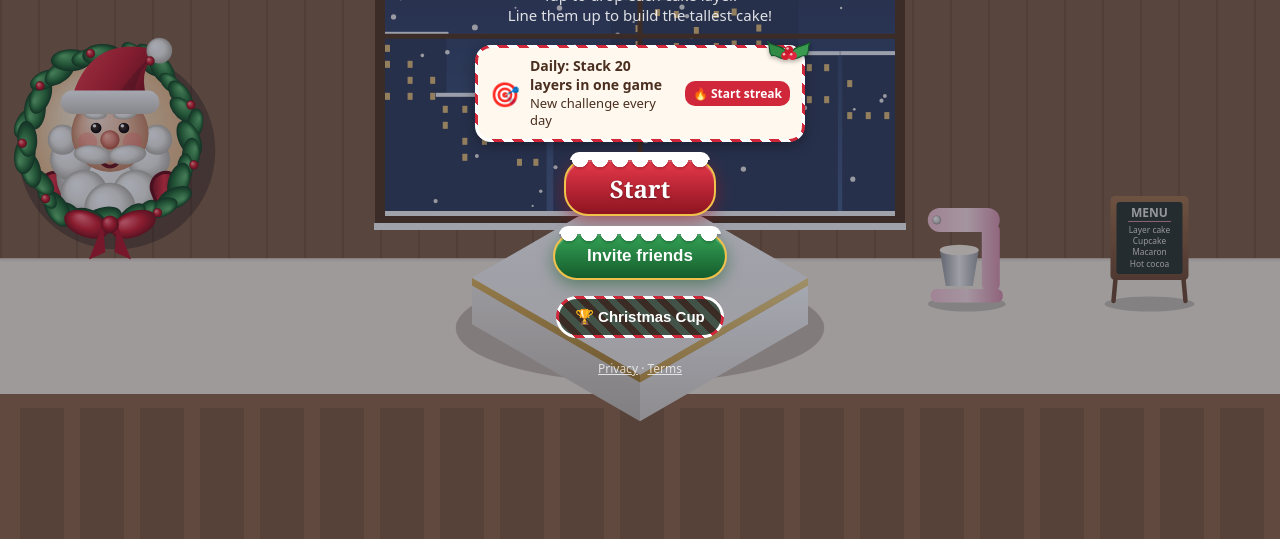
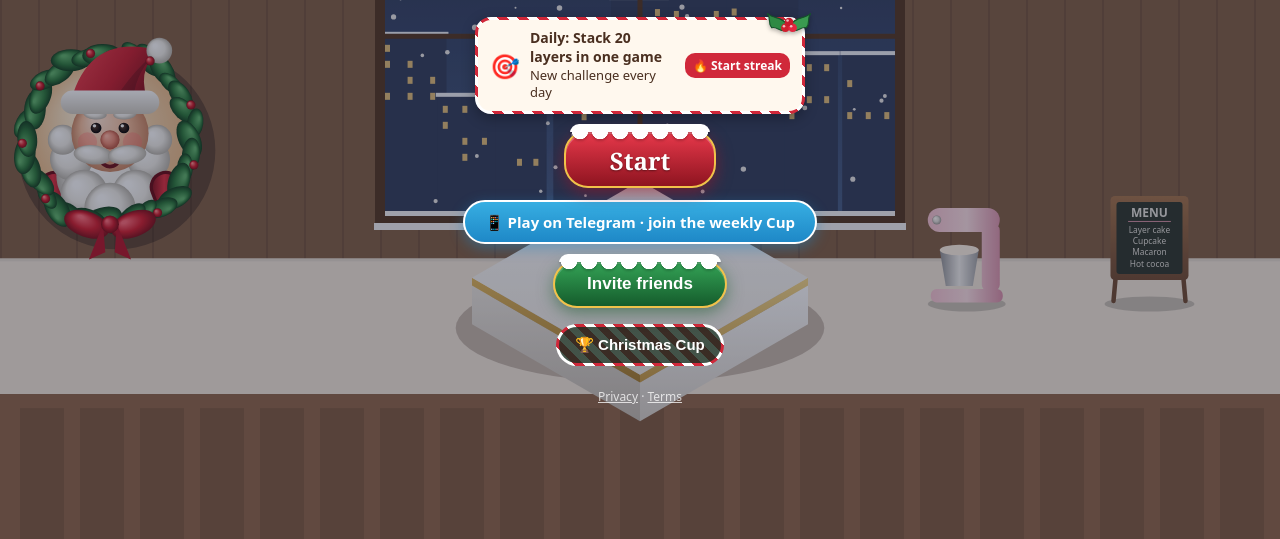
Before and after one commit to Tranhien16/cake-stack, a plain HTML site: page index.html in a window 1280 px wide. Shown: the part 261-800 px from the top of the page. Drawn offline with Linux system fonts and the light colour scheme; animation ran at ten frames a second; a web font is replaced by a local one.

Commit message:
Add files via upload

```diff
--- a/index.html
+++ b/index.html
@@ -183,6 +183,8 @@ if (TG_ANALYTICS.token) {
   #cupInfo b.cd { color: var(--xred); }
   #cupInfo small { display: block; opacity: .75; font-size: 11.5px; }
   #overlay .row2 .secondary { padding: 9px 16px; }
+  #overlay #tgCta { background: linear-gradient(180deg, #37aee2, #1e88c7); color: #fff; border: 2px solid #fff; border-radius: 999px;
+    padding: 10px 20px; font: 700 15px system-ui, sans-serif; box-shadow: 0 4px 14px rgba(30,136,199,.45); cursor: pointer; margin-top: 2px; }
   /* Cửa hàng */
   #shop { position: fixed; inset: 0; z-index: 11; display: none; align-items: center; justify-content: center; background: rgba(15,18,38,.55); }
   #shop .panel { width: min(94vw, 410px); max-height: min(86vh, 700px); display: flex; flex-direction: column; color: #4a2f20;
@@ -289,6 +291,7 @@ if (TG_ANALYTICS.token) {
     <div id="bestLine"></div>
     <div id="dailyCard" class="holly" style="display:none"><div class="ic">🎯</div><div class="tx"></div><div class="chip"></div></div>
     <button id="startBtn" class="snowcap" data-i18n="start">Start</button>
+    <button id="tgCta" style="display:none" data-i18n="webCta">📱 Play on Telegram</button>
     <button id="shareBtn" class="snowcap">Invite friends</button>
     <div class="row2"><button id="openBoard" class="secondary" data-i18n="cupBtn">Leaderboard</button><button id="shopBtn" class="secondary" style="display:none" data-i18n="shopBtn">⭐ Shop</button><button id="storyBtn" class="secondary" style="display:none" data-i18n="story">📸 Story</button></div>
     <div id="inviteLine"></div>
@@ -351,6 +354,7 @@ const I18N = {
     notifyOn: "🔔 You'll get Christmas Cup results every Monday!",
     shopBtn: '⭐ Shop', shopTitle: 'Santa\'s Shop', secRevives: 'Santa revives', secSkins: 'Cake styles', revivesN: '{n} revives', tagPopular: 'Popular', tagBest: 'Best value', tagGift: 'Christmas special', it_santa_box: 'Santa\'s Gift Box', boxDesc: 'Golden cake + Gingerbread cake + {n} revives', skin_classic: 'Classic', skin_choco: 'Chocolate', skin_straw: 'Strawberry', skin_ginger: 'Gingerbread', skin_gold: 'Golden', use: 'Use', inUse: '✓ In use', revBuy: '⭐ Get {n} revives · {s} Stars', shopTerms: 'Paid with Telegram Stars. By buying, you agree to the <a>Terms</a>.<br>Need help? Send /paysupport to the bot.', shopWait: '⭐ Payment received! Delivering…', shopThanks: '🎉 Thank you! Added to your game.', shopFail: 'Couldn\'t open the payment. Please try again.',
     revSubBuy: "Get more revives and keep stacking.",
+    webCta: "📱 Play on Telegram · join the weekly Cup",
   },
   ru: {
     sub: 'Нажимай, чтобы опустить ярус торта.<br>Ставь ровно и построй самый высокий торт!',
@@ -394,6 +398,7 @@ const I18N = {
     notifyOn: "🔔 Итоги кубка будут приходить каждый понедельник!",
     shopBtn: '⭐ Магазин', shopTitle: 'Лавка Санты', secRevives: 'Спасения от Санты', secSkins: 'Виды тортов', revivesN: 'Спасений: {n}', tagPopular: 'Популярно', tagBest: 'Выгодно', tagGift: 'Рождественский набор', it_santa_box: 'Подарок Санты', boxDesc: 'Золотой торт + Имбирный торт + спасений: {n}', skin_classic: 'Классика', skin_choco: 'Шоколадный', skin_straw: 'Клубничный', skin_ginger: 'Имбирный', skin_gold: 'Золотой', use: 'Выбрать', inUse: '✓ Выбран', revBuy: '⭐ Спасений: {n} · {s} Stars', shopTerms: 'Оплата через Telegram Stars. Покупая, ты принимаешь <a>Условия</a>.<br>Нужна помощь? Отправь боту /paysupport.', shopWait: '⭐ Оплата получена! Доставляем…', shopThanks: '🎉 Спасибо! Уже в игре.', shopFail: 'Не удалось открыть оплату. Попробуй ещё раз.',
     revSubBuy: "Получи ещё спасений и строй дальше.",
+    webCta: "📱 Играть в Telegram · кубок недели",
   },
   es: {
     sub: 'Toca para soltar cada capa del pastel.<br>¡Alinéalas y construye el pastel más alto!',
@@ -437,6 +442,7 @@ const I18N = {
     notifyOn: "🔔 ¡Recibirás los resultados de la copa cada lunes!",
     shopBtn: '⭐ Tienda', shopTitle: 'Tienda de Santa', secRevives: 'Rescates de Santa', secSkins: 'Estilos de pastel', revivesN: '{n} rescates', tagPopular: 'Popular', tagBest: 'Mejor precio', tagGift: 'Especial de Navidad', it_santa_box: 'Caja de regalo de Santa', boxDesc: 'Pastel dorado + Pastel de jengibre + {n} rescates', skin_classic: 'Clásico', skin_choco: 'Chocolate', skin_straw: 'Fresa', skin_ginger: 'Jengibre', skin_gold: 'Dorado', use: 'Usar', inUse: '✓ En uso', revBuy: '⭐ {n} rescates · {s} Stars', shopTerms: 'Pago con Telegram Stars. Al comprar, aceptas los <a>Términos</a>.<br>¿Ayuda? Envía /paysupport al bot.', shopWait: '⭐ ¡Pago recibido! Entregando…', shopThanks: '🎉 ¡Gracias! Ya está en tu juego.', shopFail: 'No se pudo abrir el pago. Inténtalo de nuevo.',
     revSubBuy: "Consigue más rescates y sigue apilando.",
+    webCta: "📱 Juega en Telegram · copa semanal",
   },
   pt: {
     sub: 'Toque para soltar cada camada do bolo.<br>Alinhe-as e monte o bolo mais alto!',
@@ -480,6 +486,7 @@ const I18N = {
     notifyOn: "🔔 Você vai receber os resultados da copa toda segunda!",
     shopBtn: '⭐ Loja', shopTitle: 'Loja do Papai Noel', secRevives: 'Resgates do Papai Noel', secSkins: 'Estilos de bolo', revivesN: '{n} resgates', tagPopular: 'Popular', tagBest: 'Melhor preço', tagGift: 'Especial de Natal', it_santa_box: 'Caixa de presente do Papai Noel', boxDesc: 'Bolo dourado + Bolo de gengibre + {n} resgates', skin_classic: 'Clássico', skin_choco: 'Chocolate', skin_straw: 'Morango', skin_ginger: 'Gengibre', skin_gold: 'Dourado', use: 'Usar', inUse: '✓ Em uso', revBuy: '⭐ {n} resgates · {s} Stars', shopTerms: 'Pagamento com Telegram Stars. Ao comprar, você aceita os <a>Termos</a>.<br>Precisa de ajuda? Envie /paysupport ao bot.', shopWait: '⭐ Pagamento recebido! Entregando…', shopThanks: '🎉 Obrigado! Já está no seu jogo.', shopFail: 'Não foi possível abrir o pagamento. Tente de novo.',
     revSubBuy: "Ganhe mais resgates e continue empilhando.",
+    webCta: "📱 Jogue no Telegram · copa semanal",
   },
   id: {
     sub: 'Ketuk untuk menjatuhkan tiap lapisan kue.<br>Susun lurus dan bangun kue tertinggi!',
@@ -523,6 +530,7 @@ const I18N = {
     notifyOn: "🔔 Kamu akan dapat hasil Piala setiap Senin!",
     shopBtn: '⭐ Toko', shopTitle: 'Toko Santa', secRevives: 'Nyawa dari Santa', secSkins: 'Gaya kue', revivesN: '{n} nyawa', tagPopular: 'Populer', tagBest: 'Paling hemat', tagGift: 'Spesial Natal', it_santa_box: 'Kotak Hadiah Santa', boxDesc: 'Kue emas + Kue jahe + {n} nyawa', skin_classic: 'Klasik', skin_choco: 'Cokelat', skin_straw: 'Stroberi', skin_ginger: 'Jahe', skin_gold: 'Emas', use: 'Pakai', inUse: '✓ Dipakai', revBuy: '⭐ {n} nyawa · {s} Stars', shopTerms: 'Dibayar dengan Telegram Stars. Dengan membeli, kamu setuju dengan <a>Ketentuan</a>.<br>Butuh bantuan? Kirim /paysupport ke bot.', shopWait: '⭐ Pembayaran diterima! Sedang dikirim…', shopThanks: '🎉 Terima kasih! Sudah masuk ke game.', shopFail: 'Gagal membuka pembayaran. Coba lagi.',
     revSubBuy: "Dapatkan nyawa lagi dan lanjutkan menyusun.",
+    webCta: "📱 Main di Telegram · Piala mingguan",
   },
 };
 const LANG = (() => {
@@ -2190,6 +2198,13 @@ document.getElementById('boardBtn').addEventListener('pointerdown', e => e.stopP
 document.getElementById('boardBtn').addEventListener('click', e => { e.stopPropagation(); if (!running) Board.open(); });
 document.getElementById('openBoard').addEventListener('click', e => { e.stopPropagation(); Board.open(); });
 document.getElementById('boardClose').addEventListener('click', () => Board.close());
+// Ngoài Telegram (itch.io, trình duyệt): nút mời sang Telegram để vào bảng xếp hạng và giải Cup
+if (!inTelegram) {
+  const src = /itch\.(io|zone)|hwcdn\.net/.test(location.hostname + ' ' + document.referrer) ? 'itch' : 'web';
+  const cta = document.getElementById('tgCta');
+  cta.style.display = '';
+  cta.addEventListener('click', e => { e.stopPropagation(); window.open(`${CONFIG.BOT_LINK}?startapp=${src}`, '_blank'); });
+}
 document.getElementById('shopBtn').addEventListener('click', e => { e.stopPropagation(); Shop.open(); });
 document.getElementById('shopClose').addEventListener('click', () => Shop.close());
 document.getElementById('shop').addEventListener('click', e => { if (e.target.id === 'shop') Shop.close(); });
```
